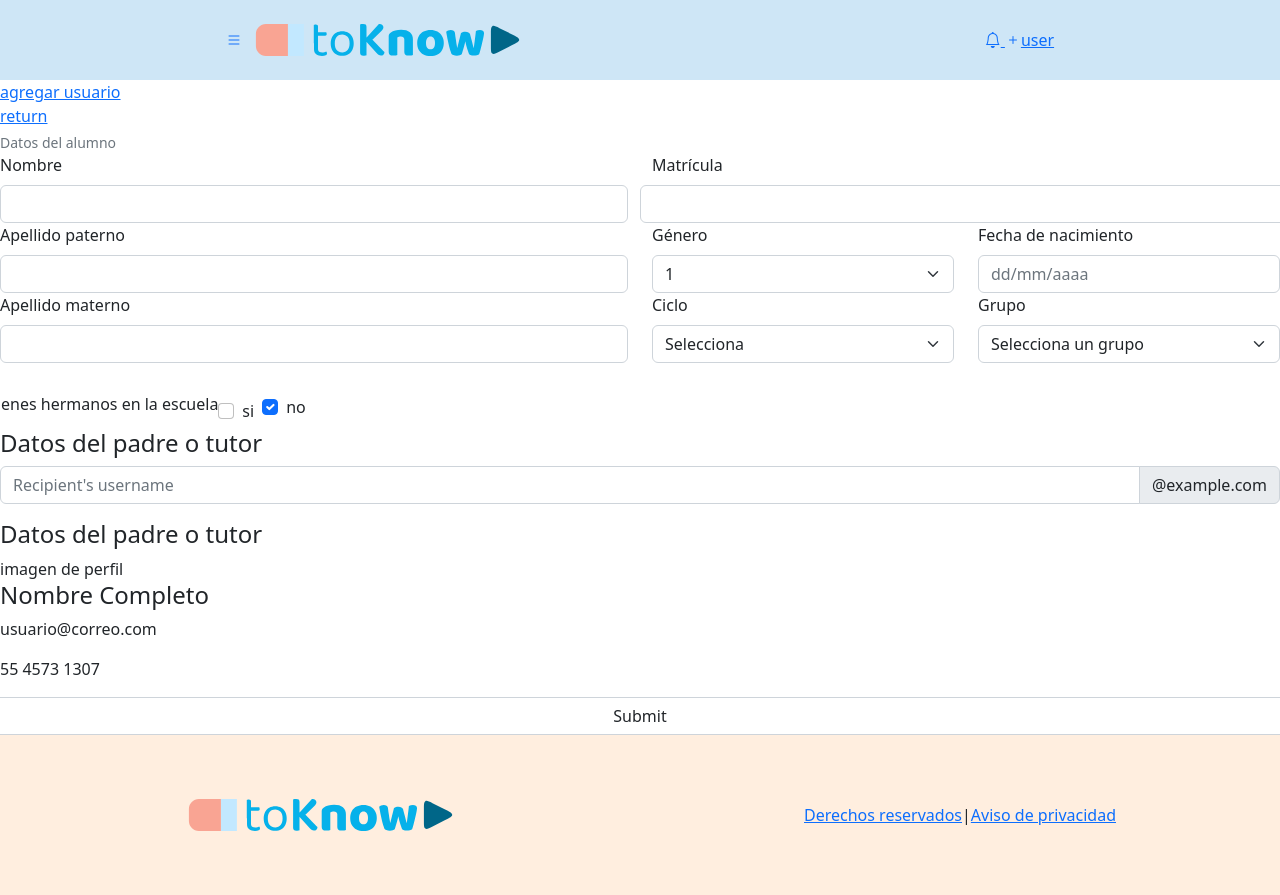
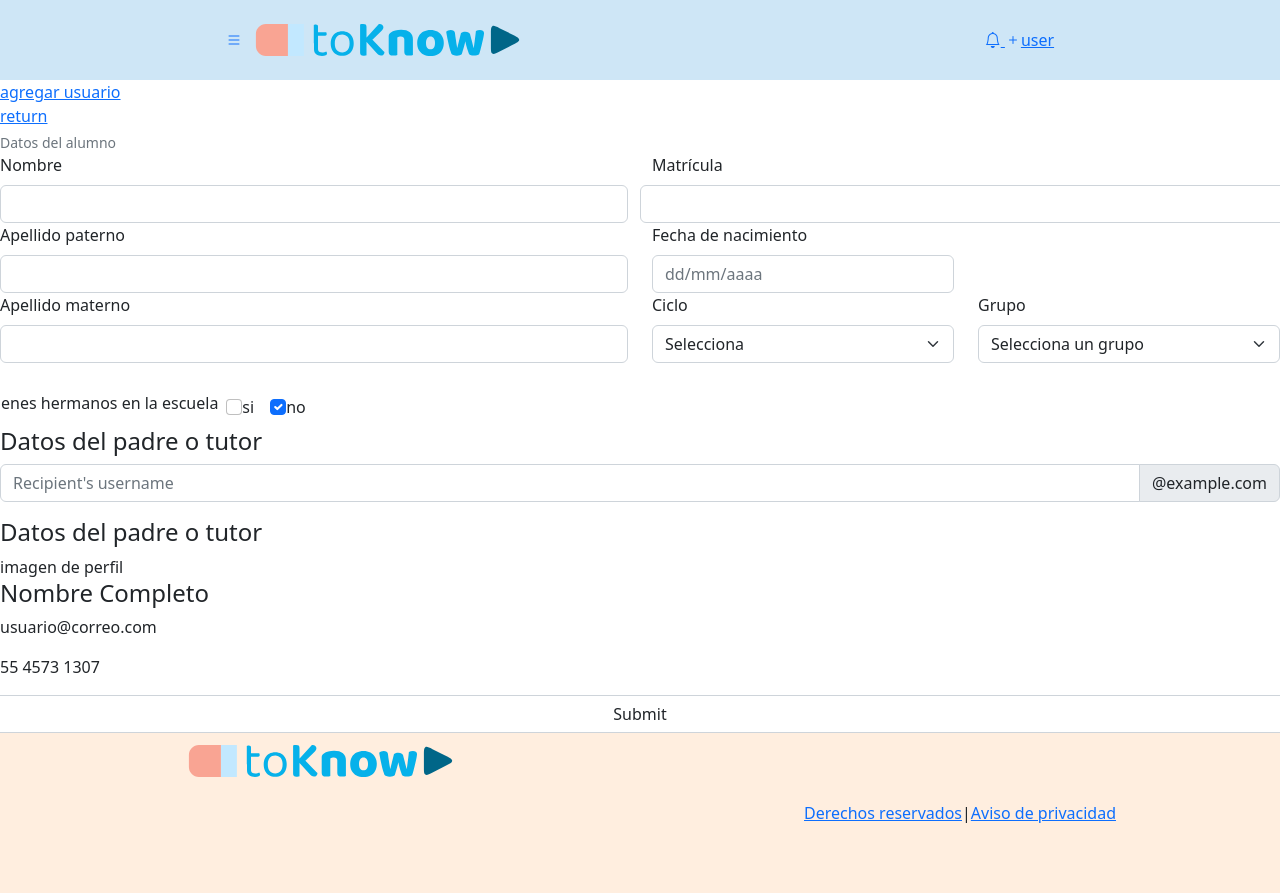
Before and after one commit to to-know-g19/TOKNOW_FE, a Next.js app: page /register-student in a window 1280 px wide. Built offline with nearby package versions, Linux system fonts and the light colour scheme.

Commit message:
instal next vertion 13 and @next/fonts

```diff
--- a/components/Layout/index.js
+++ b/components/Layout/index.js
@@ -1,5 +1,7 @@
 /* default */
 import Head from 'next/head'
+
+/* components */
 import Header from '../Header'
 import Footer from '../Footer'
 
@@ -9,9 +11,9 @@ import 'bootstrap/dist/css/bootstrap.min.css';
 /**
  *
  * @param {children}
- * @param {title} string - customization of the title of each page
+ * @param {string} title - customization of the title of each page
  * @param {...any} param0
- * @returns Layout
+ * @returns Layout component
  */
 
 export default function Layout({ children, title, ...props }) {
@@ -20,9 +22,6 @@ export default function Layout({ children, title, ...props }) {
       <Head>
         <link rel="shortcut icon" href="/favicon.ico" />
         <link rel="stylesheet" href="https://cdn.jsdelivr.net/npm/bootstrap-icons@1.9.1/font/bootstrap-icons.css" />
-        <link rel="preconnect" href="https://fonts.googleapis.com" />
-        <link rel="preconnect" href="https://fonts.gstatic.com" crossorigin />
-        <link href="https://fonts.googleapis.com/css2?family=Baloo+2:wght@400;600&family=Roboto&display=swap" rel="stylesheet" />
         <meta name="viewport" content="width=device-width, initial-scale=1, shrink-to-fit=no" />
         <title>{title}</title>
       </Head>
@@ -30,10 +29,11 @@ export default function Layout({ children, title, ...props }) {
       <div className='conteiner'>
         <div className="row">
           <div className="col">
-          <Header />
-          <main>{children}</main>
-          <Footer />
-        </div></div>
+            <Header />
+            <main>{children}</main>
+            <Footer />
+          </div>
+        </div>
       </div>
     </>
   )
--- a/components/Navbar/index.js
+++ b/components/Navbar/index.js
@@ -2,7 +2,7 @@
 import Image from "next/image"
 import Link from 'next/link'
 
-/* imagages*/
+/* images*/
 import logo from '../../public/img/logos/logo.svg'
 
 /* styles */
@@ -19,9 +19,7 @@ export default function Navbar() {
             </div>
             <div className="d-flex  justify-content-center align-items-center">
                 <div><a href=""><i className="bi bi-bell"><span> <i className="bi bi-plus"></i></span></i></a></div>
-
                 <Link href="" label='user'>user</Link>
-
             </div>
         </nav>
     )
--- a/pages/_app.js
+++ b/pages/_app.js
@@ -1,10 +1,18 @@
-import 'bootstrap/dist/css/bootstrap.min.css';
-import '../pages/home.scss'
-import '../components/CardInfoLanding/CardInfoLanding.scss'
-import '../styles/globals.scss'
+/* default */
+import { Inter } from '@next/font/google'
+
+/* componentes */
 import '../components/Navbar/navbar.scss'
 import '../components/Footer/footer.scss'
 import '../components/GroupCircle/groupCircle.scss'
+
+/* styles */
+import 'bootstrap/dist/css/bootstrap.min.css';
+import '../styles/globals.scss'
+import '../pages/home.scss'
+import '../components/CardInfoLanding/CardInfoLanding.scss'
+
+const inter = Inter()
 
 function MyApp({ Component, pageProps }) {
   return <Component {...pageProps} />
--- a/pages/index.js
+++ b/pages/index.js
@@ -1,7 +1,8 @@
+/* default */
 import React from 'react'
+
+/* components */
 import Layout from '../components/Layout'
-
-// import Button from '../components/ButtonLand/Button'
 import ButtonDonate from '../components/ButtonDonate/ButtonDonate'
 import CardInfoLanding from '../components/CardInfoLanding/CardInfoLanding'
 import FormLogin from '../components/FormLogin/FormLogin'
--- a/pages/register-student.js
+++ b/pages/register-student.js
@@ -101,23 +101,7 @@ export default function RegisterStudent() {
                             </FormFeedback>
                         </Row>
                         <Row>
-                            <Col md={6}>
-                                <Label for="exampleSelect">Género</Label>
-                                <Input
-                                    id="exampleSelect"
-                                    name="select"
-                                    type="select"
-                                >
-                                    <option>
-                                        1
-                                    </option>
-                                    <option>
-                                        2
-                                    </option></Input>
-                                <FormFeedback>
-                                    message
-                                </FormFeedback>
-                            </Col>
+
                             <Col md={6}>
                                 <Label for="exampleDatetime" >Fecha de nacimiento</Label>
                                 <Input id="exampleDatetime"
@@ -156,25 +140,25 @@ export default function RegisterStudent() {
                     </Col >
                     <Row className="row-cols-lg-auto g-3 align-items-center">
                         Tienes hermanos en la escuela
-                        <div class="form-check">
-                            <input class="form-check-input" type="checkbox" value="" id="flexCheckDefault" />
-                            <label class="form-check-label" for="flexCheckDefault">
+                        <Col class="form-check">
+                            <Input class="form-check-input" type="checkbox" value="" id="flexCheckDefault" />
+                            <Label class="form-check-label" for="flexCheckDefault">
                                 si
-                            </label>
-                        </div>
-                        <div class="form-check">
-                            <input class="form-check-input" type="checkbox" value="" id="flexCheckChecked" checked />
+                            </Label>
+                        </Col>
+                        <Col class="form-check">
+                            <Input class="form-check-input" type="checkbox" value="" id="flexCheckChecked" checked />
                             <Label class="form-check-label" for="flexCheckChecked">
                                 no
                             </Label>
-                        </div>
+                        </Col>
                     </Row>
                 </Row>
 
                 <Row>
                     <h4>Datos del padre o tutor</h4>
                     <div class="input-group mb-3">
-                        <input type="text" class="form-control" placeholder="Recipient's username" aria-label="Recipient's username" aria-describedby="basic-addon2" />
+                        <Input type="text" class="form-control" placeholder="Recipient's username" aria-label="Recipient's username" aria-describedby="basic-addon2" />
                         <span class="input-group-text" id="basic-addon2">@example.com</span>
                     </div>
                 </Row>
@@ -195,9 +179,6 @@ export default function RegisterStudent() {
                     <Input type='submit' />
                 </Row>
             </Form>
-
-
-
         </Layout>
     )
 }
```
Also changed, not shown: package.json (+5 -4 lines), components/Navbar/styles.js (added), 1 other file (tests, documents, lock files or other folders).
